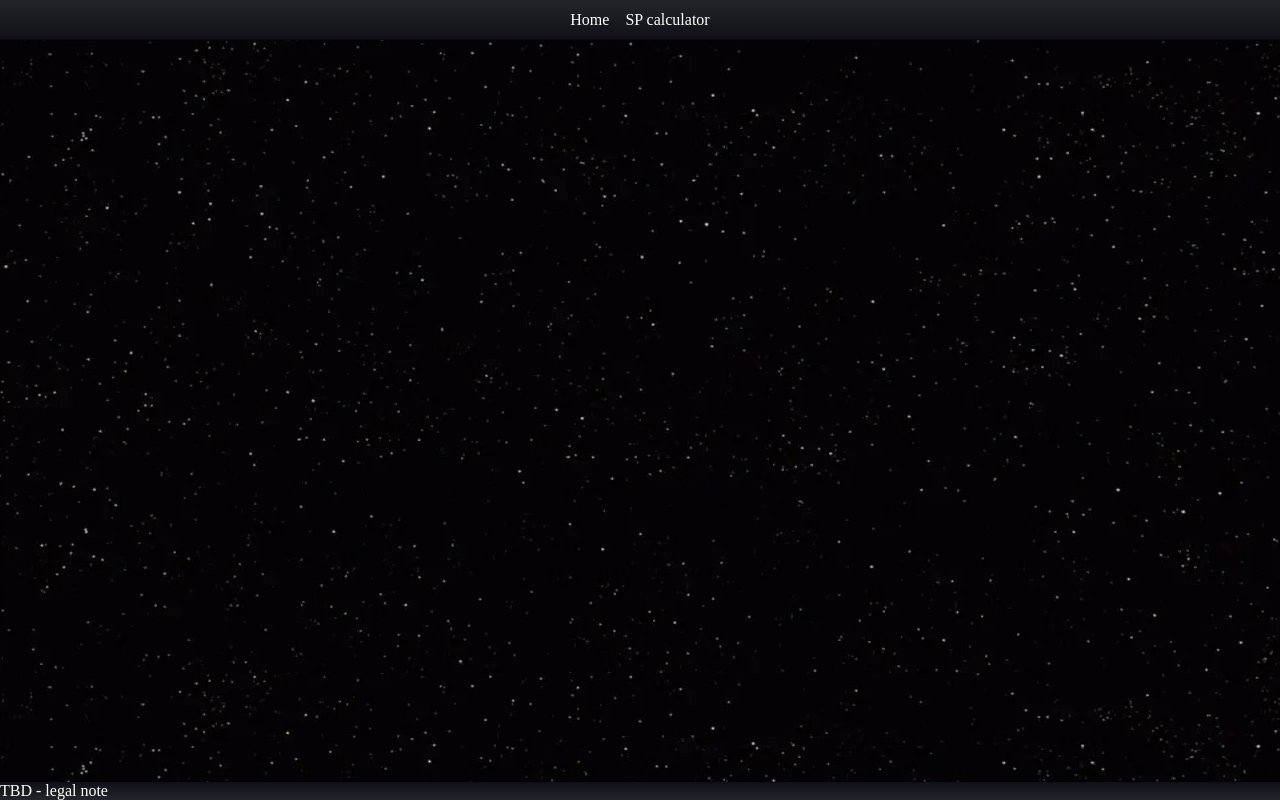
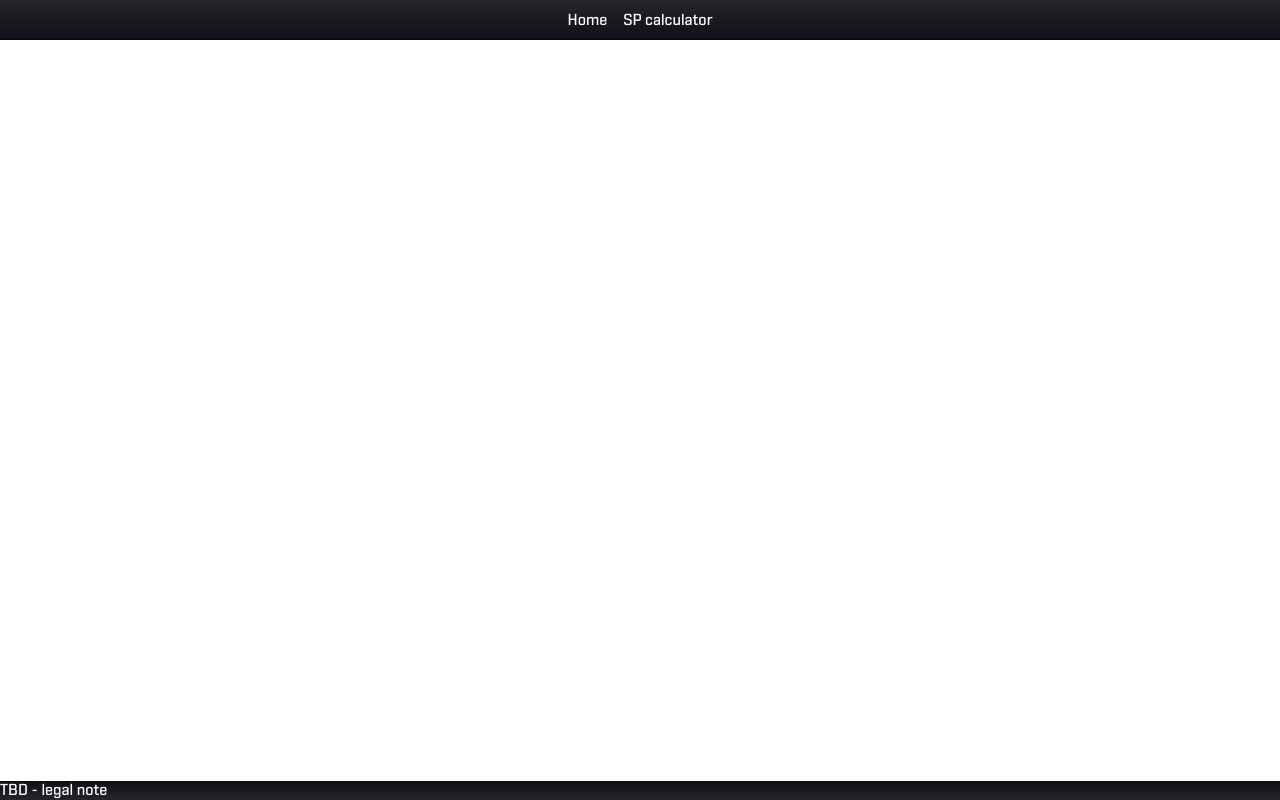
Before and after one commit to ripkos/everance, a SvelteKit app: page / in a window 1280 px wide. Built offline with nearby package versions, Linux system fonts and the light colour scheme.

Commit message:
fonts and image css

```diff
--- a/src/routes/+layout.svelte
+++ b/src/routes/+layout.svelte
@@ -1,7 +1,7 @@
 <script lang="ts">
 	import { pwaInfo } from 'virtual:pwa-info';
+	import './fonts.css';
 	import './global.css';
-	import bg from '$lib/assets/bg.webp';
 	const links = [
 		{ link: '/', name: 'Home' },
 		{ link: '/services/sp-calculator', name: 'SP calculator' },
@@ -25,7 +25,7 @@
 		</ul>
 	</nav>
 </header>
-<main style="--bg: url({bg});">
+<main>
 	<slot />
 </main>
 <footer>
@@ -37,6 +37,9 @@
 		color: white;
 	}
 	header {
+		position: sticky;
+		top: 0;
+		z-index: 2;
 		background: linear-gradient(180deg, rgb(36, 36, 42) 0%, rgb(16, 16, 24) 97%, rgb(0, 0, 0) 100%);
 		nav {
 			ul {
@@ -62,7 +65,6 @@
 	main {
 		flex-grow: 1;
 		display: flex;
-		background-image: var(--bg);
 	}
 
 	footer {
--- /dev/null
+++ b/src/routes/fonts.css
@@ -0,0 +1,97 @@
+@font-face {
+	font-family: 'Shentox';
+	font-style: normal;
+	font-weight: 100;
+	src: url('/fonts/shentox/shentox-thin.ttf') format('truetype');
+}
+
+@font-face {
+	font-family: 'Shentox';
+	font-style: italic;
+	font-weight: 100;
+	src: url('/fonts/shentox/shentox-thin-italic.ttf') format('truetype');
+}
+
+@font-face {
+	font-family: 'Shentox';
+	font-style: normal;
+	font-weight: 200;
+	src: url('/fonts/shentox/shentox-ultralight.ttf') format('truetype');
+}
+
+@font-face {
+	font-family: 'Shentox';
+	font-style: italic;
+	font-weight: 200;
+	src: url('/fonts/shentox/shentox-ultralight-italic.ttf') format('truetype');
+}
+
+@font-face {
+	font-family: 'Shentox';
+	font-style: normal;
+	font-weight: 300;
+	src: url('/fonts/shentox/shentox-light.ttf') format('truetype');
+}
+
+@font-face {
+	font-family: 'Shentox';
+	font-style: italic;
+	font-weight: 300;
+	src: url('/fonts/shentox/shentox-light-italic.ttf') format('truetype');
+}
+
+@font-face {
+	font-family: 'Shentox';
+	font-style: normal;
+	font-weight: 400;
+	src: url('/fonts/shentox/shentox.ttf') format('truetype');
+}
+
+@font-face {
+	font-family: 'Shentox';
+	font-style: italic;
+	font-weight: 400;
+	src: url('/fonts/shentox/shentox-italic.ttf') format('truetype');
+}
+
+@font-face {
+	font-family: 'Shentox';
+	font-style: normal;
+	font-weight: 500;
+	src: url('/fonts/shentox/shentox-medium.ttf') format('truetype');
+}
+
+@font-face {
+	font-family: 'Shentox';
+	font-style: italic;
+	font-weight: 500;
+	src: url('/fonts/shentox/shentox-medium-italic.ttf') format('truetype');
+}
+
+@font-face {
+	font-family: 'Shentox';
+	font-style: normal;
+	font-weight: 600;
+	src: url('/fonts/shentox/shentox-semibold.ttf') format('truetype');
+}
+
+@font-face {
+	font-family: 'Shentox';
+	font-style: italic;
+	font-weight: 600;
+	src: url('/fonts/shentox/shentox-semibold-italic.ttf') format('truetype');
+}
+
+@font-face {
+	font-family: 'Shentox';
+	font-style: normal;
+	font-weight: 700;
+	src: url('/fonts/shentox/shentox-bold.ttf') format('truetype');
+}
+
+@font-face {
+	font-family: 'Shentox';
+	font-style: italic;
+	font-weight: 700;
+	src: url('/fonts/shentox/shentox-bold-italic.ttf') format('truetype');
+}
--- a/src/routes/global.css
+++ b/src/routes/global.css
@@ -5,9 +5,6 @@
 	margin-inline-start: 0;
 	margin-inline-end: 0;
 	padding-inline-start: 0;
-}
-:root {
-	--font-family: 'Shentox', 'Rogan', sans-serif;
 }
 html,
 body,
@@ -19,3 +16,12 @@ body,
 	display: flex;
 	flex-direction: column;
 }
+
+:root {
+	--font-family: 'Shentox', sans-serif;
+}
+* {
+	font-size: medium;
+	font-weight: 500;
+	font-family: var(--font-family);
+}
```
